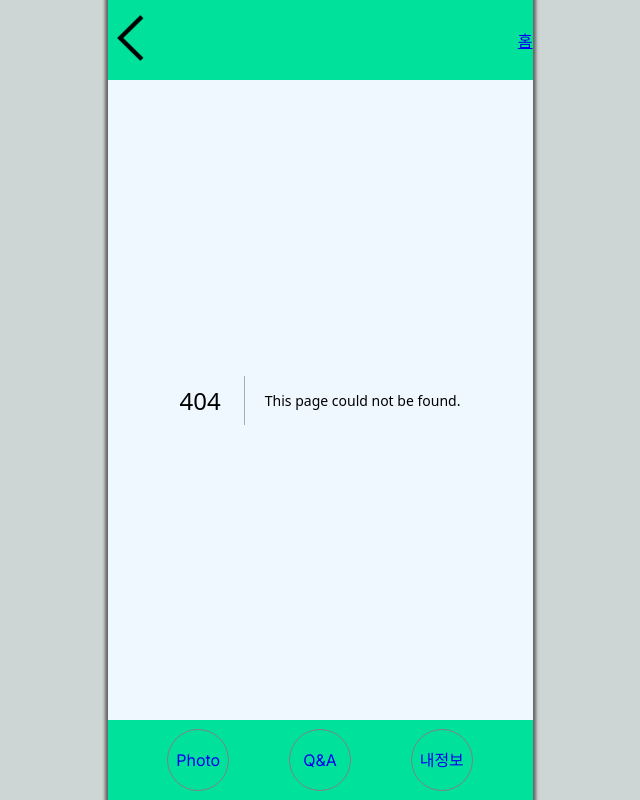
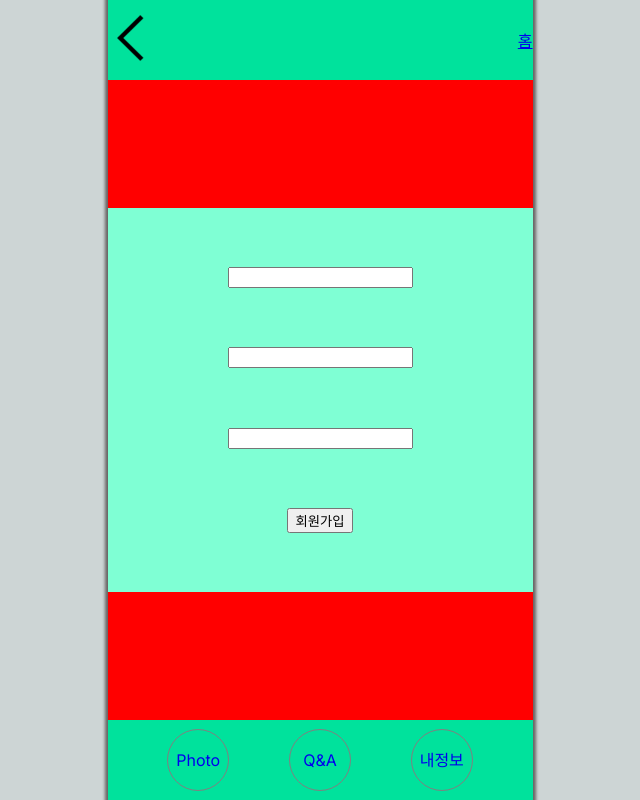
Before and after one commit to KimRunning/8reen, a Next.js app: page /signUp in a window 1280 px wide. Before the commit this address had no page. Shown: the whole page, without its empty margins (320-960 px from the left). Built offline with nearby package versions, Linux system fonts and the light colour scheme.

Commit message:
signUp 페이지 view / input event작성

```diff
--- /dev/null
+++ b/src/app/components/signUp/signUp.jsx
@@ -0,0 +1,68 @@
+"use client";
+
+import { useState } from "react";
+import styles from "./signUp.module.css";
+
+function SignUpComponent() {
+  const [name, setName] = useState("");
+  const [nickName, setNickName] = useState("");
+  const [password, setPassWord] = useState("");
+
+  const addData = async () => {
+    const newData = {
+      _id: 123,
+      name: name,
+      nickName: nickName,
+      password: password,
+    };
+    console.log(newData);
+
+    // const response = await fetch("/api/data", {
+    //   method: "POST",
+    //   headers: {
+    //     "Content-Type": "application/json",
+    //   },
+    //   body: JSON.stringify(newData),
+    // });
+
+    // if (response.ok) {
+    //   console.log("Data added successfully");
+    // } else {
+    //   console.error("Failed to add data");
+    // }
+  };
+
+  return (
+    <>
+      <section className={styles.inputSection}>
+        <input
+          type="text"
+          name="nameInput"
+          onChange={e => {
+            setName(e.target.value);
+          }}
+          value={name}
+        ></input>
+        <input
+          type="password"
+          name="passWordInput"
+          onChange={e => {
+            setPassWord(e.target.value);
+          }}
+          value={password}
+        ></input>
+        <input
+          type="text"
+          name="nickNameInput"
+          onChange={e => {
+            setNickName(e.target.value);
+          }}
+          value={nickName}
+        ></input>
+        <button onClick={addData}>회원가입</button>
+      </section>
+    </>
+  );
+}
+
+export default SignUpComponent;
--- /dev/null
+++ b/src/app/components/signUp/signUp.module.css
@@ -0,0 +1,9 @@
+.inputSection {
+  background-color: aquamarine;
+  flex-direction: column;
+  width: 100%;
+  height: 60%;
+  display: flex;
+  align-items: center;
+  justify-content: space-evenly;
+}
--- a/src/app/signIn/page.jsx
+++ b/src/app/signIn/page.jsx
@@ -1,12 +1,10 @@
 import React from "react";
 import SignInComponent from "../components/signIn/signIn";
-import PostTest from "../components/signUp/PostTest";
 
 function SignIn() {
   return (
     <>
       <SignInComponent />
-      <PostTest />
     </>
   );
 }
--- /dev/null
+++ b/src/app/signUp/page.jsx
@@ -0,0 +1,15 @@
+import React from "react";
+import SignUpComponent from "../components/signUp/signUp";
+import styles from "./page.module.css";
+
+function SignUp() {
+  return (
+    <>
+      <main className={styles.signUpAll}>
+        <SignUpComponent></SignUpComponent>
+      </main>
+    </>
+  );
+}
+
+export default SignUp;
--- /dev/null
+++ b/src/app/signUp/page.module.css
@@ -0,0 +1,8 @@
+.signUpAll {
+  width: 100%;
+  height: 100%;
+  display: flex;
+  background-color: red;
+  align-items: center;
+  justify-content: center;
+}
```
Also changed, not shown: src/app/components/signUp/PostTest.jsx (deleted, +0 -28 lines), 1 other file (tests, documents, lock files or other folders).
